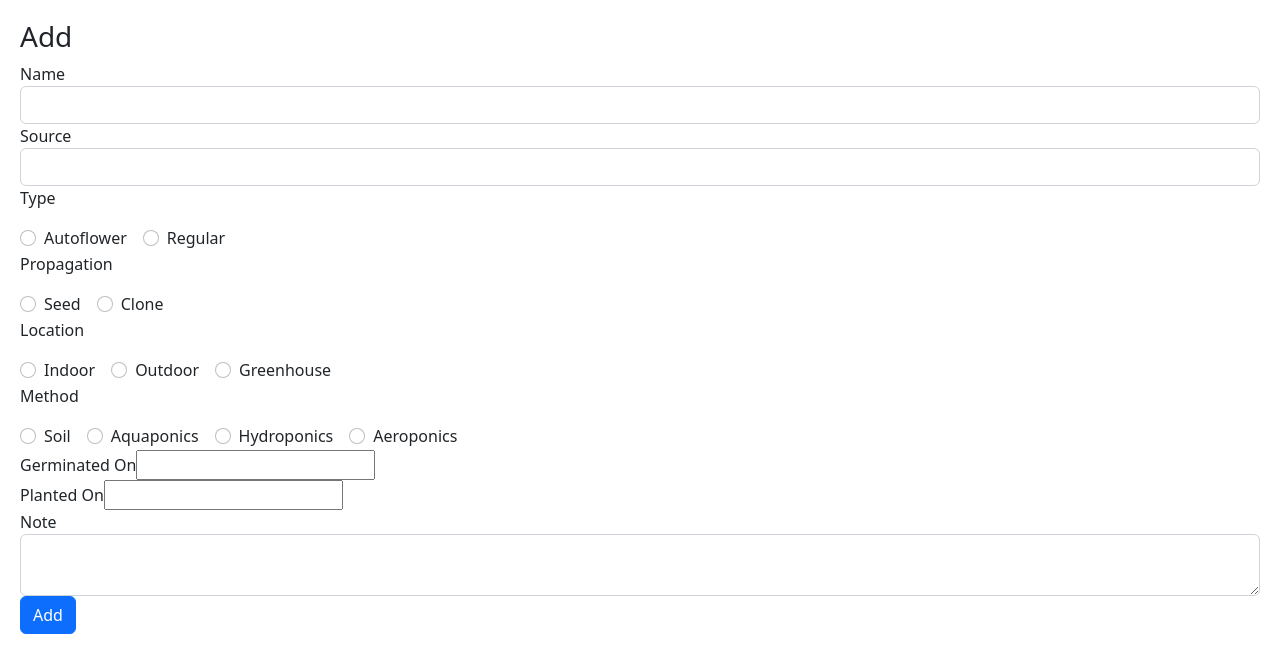
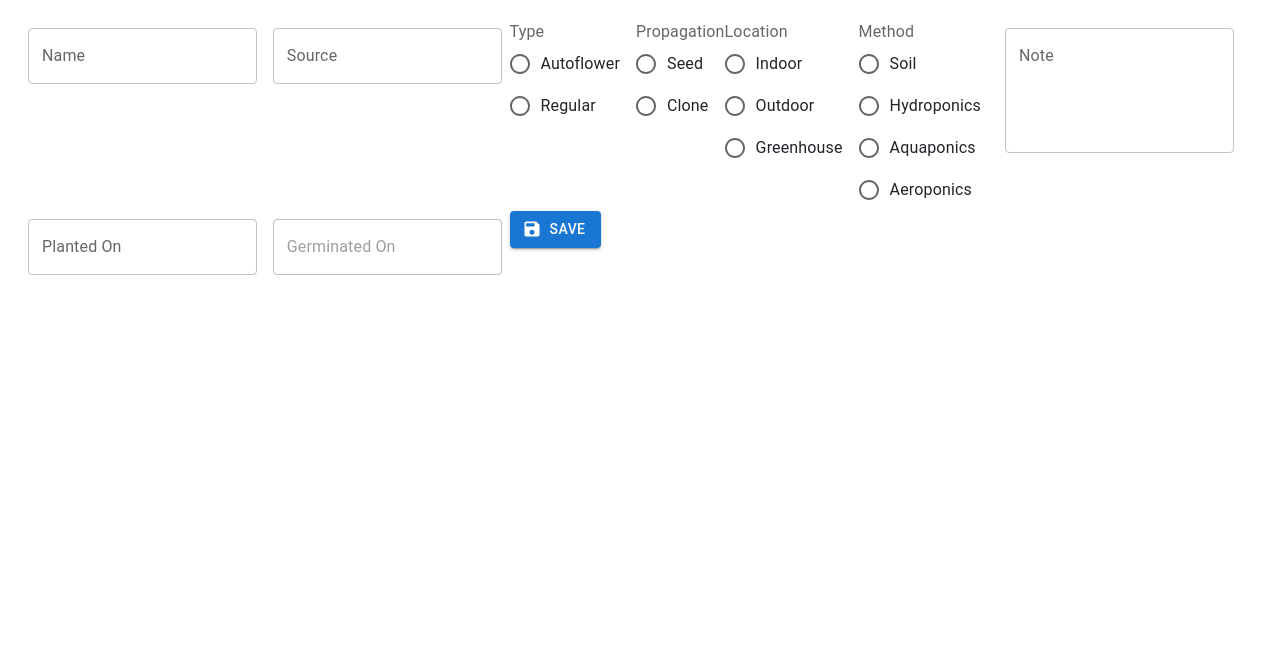
Before and after one commit to terrypinn/grow-log, a React (Create React App) app in the folder client/: page /plant/add in a window 1280 px wide. Shown: the top 672 px of the page. Built offline with nearby package versions, Linux system fonts and the light colour scheme.

Commit message:
Move to Material UI

```diff
--- a/client/src/components/PlantAdd.js
+++ b/client/src/components/PlantAdd.js
@@ -1,25 +1,37 @@
 import { useState } from 'react';
 import { useNavigate } from 'react-router';
-import DatePicker from 'react-datepicker';
-import { format } from 'date-fns'
+import * as datefns from 'date-fns'
 
-import 'react-datepicker/dist/react-datepicker.css';
+import Box from '@mui/material/Box';
+import TextField from '@mui/material/TextField';
+import Button from '@mui/material/Button';
+import Radio from '@mui/material/Radio';
+import RadioGroup from '@mui/material/RadioGroup';
+import FormControlLabel from '@mui/material/FormControlLabel';
+import FormControl from '@mui/material/FormControl';
+import FormLabel from '@mui/material/FormLabel';
+import SaveIcon from '@mui/icons-material/Save';
+
+import { AdapterDateFns } from '@mui/x-date-pickers/AdapterDateFns';
+import { LocalizationProvider } from '@mui/x-date-pickers/LocalizationProvider';
+import { DatePicker } from '@mui/x-date-pickers/DatePicker';
+
 
 export default function PlantAdd() {
   const [form, setForm] = useState({
-    germinated_on: '',
+    germinated_on: null,
     location: '',
     method: '',
     name: '',
     note: '',
-    planted_on: '',
+    planted_on: null,
     propagation: '',
     source: '',
     type: '',
   });
+
   const navigate = useNavigate();
 
-  // update state properties
   function updateForm(value) {
     return setForm((prev) => {
       return { ...prev, ...value };
@@ -30,9 +42,6 @@ export default function PlantAdd() {
     e.preventDefault();
 
     const data = { ...form };
-
-    if (form.germinated_on) data.germinated_on = format(form.germinated_on, 'yyyy-MM-dd');
-    if (form.planted_on) data.planted_on = format(form.planted_on, 'yyyy-MM-dd');
 
     await fetch('http://localhost:5000/plant', {
       method: 'POST',
@@ -50,218 +59,121 @@ export default function PlantAdd() {
   }
 
   return (
-    <div>
-      <h3>Add</h3>
-      <form onSubmit={onSubmit}>
-        <div className="form-group">
-          <label htmlFor="name">Name</label>
-          <input
-            type="text"
-            className="form-control"
+
+    <Box
+      component="form"
+      sx={{
+        '& .MuiTextField-root': { m: 1, width: '25ch' },
+      }}
+      noValidate
+      autoComplete="off"
+      onSubmit={onSubmit}
+    >
+
+      <TextField
         id="name"
+        label="Name"
         value={form.name}
         onChange={(e) => updateForm({ name: e.target.value })}
       />
-        </div>
 
-        <div className="form-group">
-          <label htmlFor="source">Source</label>
-          <input
-            type="text"
-            className="form-control"
+      <TextField
         id="source"
+        label="Source"
         value={form.source}
         onChange={(e) => updateForm({ source: e.target.value })}
       />
-        </div>
 
-        <div className="form-group">
-          <p>Type</p>
-          <div className="form-check form-check-inline">
-            <input
-              className="form-check-input"
-              type="radio"
-              name="typeOptions"
-              id="typeAutoflower"
-              value="Autoflower"
-              checked={form.type === "Autoflower"}
+      <FormControl>
+        <FormLabel id="plant-type-radio-buttons-group">Type</FormLabel>
+        <RadioGroup
+          aria-labelledby="plant-type-radio-buttons-group"
+          name="tyoe-options"
+          value={form.type}
           onChange={(e) => updateForm({ type: e.target.value })}
-            />
-            <label htmlFor="typeAutoflower" className="form-check-label">Autoflower</label>
-          </div>
-          <div className="form-check form-check-inline">
-            <input
-              className="form-check-input"
-              type="radio"
-              name="typeOptions"
-              id="typeRegular"
-              value="Regular"
-              checked={form.type === "Regular"}
-              onChange={(e) => updateForm({ type: e.target.value })}
-            />
-            <label htmlFor="typeRegular" className="form-check-label">Regular</label>
-          </div>
-        </div>
+        >
+          <FormControlLabel value="Autoflower" control={<Radio />} label="Autoflower" />
+          <FormControlLabel value="Regular" control={<Radio />} label="Regular" />
+        </RadioGroup>
+      </FormControl>
 
-        <div className="form-group">
-          <p>Propagation</p>
-          <div className="form-check form-check-inline">
-            <input
-              className="form-check-input"
-              type="radio"
-              name="propagationOptions"
-              id="propagationSeed"
-              value="Seed"
-              checked={form.propagation === "Seed"}
+      <FormControl>
+        <FormLabel id="plant-propagation-radio-buttons-group">Propagation</FormLabel>
+        <RadioGroup
+          aria-labelledby="plant-propagation-radio-buttons-group"
+          name="propagation-options"
+          value={form.propagation}
           onChange={(e) => updateForm({ propagation: e.target.value })}
-            />
-            <label htmlFor="propagationSeed" className="form-check-label">Seed</label>
-          </div>
-          <div className="form-check form-check-inline">
-            <input
-              className="form-check-input"
-              type="radio"
-              name="propagationOptions"
-              id="propagationClone"
-              value="Clone"
-              checked={form.propagation === "Clone"}
-              onChange={(e) => updateForm({ propagation: e.target.value })}
-            />
-            <label htmlFor="propagationClone" className="form-check-label">Clone</label>
-          </div>
-        </div>
+        >
+          <FormControlLabel value="Seed" control={<Radio />} label="Seed" />
+          <FormControlLabel value="Clone" control={<Radio />} label="Clone" />
+        </RadioGroup>
+      </FormControl>
 
-        <div className="form-group">
-          <p>Location</p>
-          <div className="form-check form-check-inline">
-            <input
-              className="form-check-input"
-              type="radio"
-              name="locationOptions"
-              id="locationIndoor"
-              value="Indoor"
-              checked={form.location === "Indoor"}
+      <FormControl>
+        <FormLabel id="plant-location-radio-buttons-group">Location</FormLabel>
+        <RadioGroup
+          aria-labelledby="plant-location-radio-buttons-group"
+          name="location-options"
+          value={form.location}
           onChange={(e) => updateForm({ location: e.target.value })}
-            />
-            <label htmlFor="locationIndoor" className="form-check-label">Indoor</label>
-          </div>
-          <div className="form-check form-check-inline">
-            <input
-              className="form-check-input"
-              type="radio"
-              name="locationOptions"
-              id="locationOutdoor"
-              value="Outdoor"
-              checked={form.location === "Outdoor"}
-              onChange={(e) => updateForm({ location: e.target.value })}
-            />
-            <label htmlFor="locationOutdoor" className="form-check-label">Outdoor</label>
-          </div>
-          <div className="form-check form-check-inline">
-            <input
-              className="form-check-input"
-              type="radio"
-              name="locationOptions"
-              id="locationGreenhouse"
-              value="Greenhouse"
-              checked={form.location === "Greenhouse"}
-              onChange={(e) => updateForm({ location: e.target.value })}
-            />
-            <label htmlFor="locationGreenhouse" className="form-check-label">Greenhouse</label>
-          </div>
-        </div>
+        >
+          <FormControlLabel value="Indoor" control={<Radio />} label="Indoor" />
+          <FormControlLabel value="Outdoor" control={<Radio />} label="Outdoor" />
+          <FormControlLabel value="Greenhouse" control={<Radio />} label="Greenhouse" />
+        </RadioGroup>
+      </FormControl>
 
-        <div className="form-group">
-          <p>Method</p>
-          <div className="form-check form-check-inline">
-            <input
-              className="form-check-input"
-              type="radio"
-              name="methodOptions"
-              id="methodSoil"
-              value="Soil"
-              checked={form.method === "Soil"}
+      <FormControl>
+        <FormLabel id="plant-method-radio-buttons-group">Method</FormLabel>
+        <RadioGroup
+          aria-labelledby="plant-method-radio-buttons-group"
+          name="method-options"
+          value={form.method}
           onChange={(e) => updateForm({ method: e.target.value })}
-            />
-            <label htmlFor="methodSoil" className="form-check-label">Soil</label>
-          </div>
-          <div className="form-check form-check-inline">
-            <input
-              className="form-check-input"
-              type="radio"
-              name="methodOptions"
-              id="methodAquaponics"
-              value="Aquaponics"
-              checked={form.method === "Aquaponics"}
-              onChange={(e) => updateForm({ method: e.target.value })}
-            />
-            <label htmlFor="methodAquaponics" className="form-check-label">Aquaponics</label>
-          </div>
-          <div className="form-check form-check-inline">
-            <input
-              className="form-check-input"
-              type="radio"
-              name="methodOptions"
-              id="methodHydroponics"
-              value="Hydroponics"
-              checked={form.method === "Hydroponics"}
-              onChange={(e) => updateForm({ method: e.target.value })}
-            />
-            <label htmlFor="methodHydroponics" className="form-check-label">Hydroponics</label>
-          </div>
-          <div className="form-check form-check-inline">
-            <input
-              className="form-check-input"
-              type="radio"
-              name="methodOptions"
-              id="methodAeroponics"
-              value="Aeroponics"
-              checked={form.method === "Aeroponics"}
-              onChange={(e) => updateForm({ method: e.target.value })}
-            />
-            <label htmlFor="methodAeroponics" className="form-check-label">Aeroponics</label>
-          </div>
-        </div>
+        >
+          <FormControlLabel value="Soil" control={<Radio />} label="Soil" />
+          <FormControlLabel value="Hydroponics" control={<Radio />} label="Hydroponics" />
+          <FormControlLabel value="Aquaponics" control={<Radio />} label="Aquaponics" />
+          <FormControlLabel value="Aeroponics" control={<Radio />} label="Aeroponics" />
+        </RadioGroup>
+      </FormControl>
 
-        <div className="form-group">
-          <label htmlFor="germinated-on">Germinated On</label>
-          <DatePicker
-            id='germinated-on'
-            dateFormat="dd/MM/yyyy"
-            onChange={(date) => updateForm({ germinated_on: date })}
-            selected={form.germinated_on}
-          />
-        </div>
-
-        <div className="form-group">
-          <label htmlFor="planted-on">Planted On</label>
-          <DatePicker
-            id='planted-on'
-            dateFormat="dd/MM/yyyy"
-            onChange={(date) => updateForm({ planted_on: date })}
-            selected={form.planted_on}
-          />
-        </div>
-
-        <div className="form-group">
-          <label htmlFor="note">Note</label>
-          <textarea
-            className="form-control"
+      <TextField
         id="note"
+        label="Note"
+        multiline
+        rows={4}
         value={form.note}
         onChange={(e) => updateForm({ note: e.target.value })}
+      // style={{ width: "92%" }}
       />
-        </div>
 
-        <div className="form-group">
-          <input
+      <LocalizationProvider dateAdapter={AdapterDateFns}>
+        <DatePicker
+          label="Planted On"
+          value={form.planted_on}
+          inputFormat="dd/MM/yyyy"
+          onChange={(value) => updateForm({ planted_on: datefns.format(value, 'yyyy-MM-dd') })}
+          renderInput={(params) => <TextField {...params} />}
+        />
+        <DatePicker
+          disabled={!form.propagation || form.propagation === 'Clone'}
+          label="Germinated On"
+          value={form.germinated_on}
+          inputFormat="dd/MM/yyyy"
+          onChange={(value) => updateForm({ germinated_on: datefns.format(value, 'yyyy-MM-dd') })}
+          renderInput={(params) => <TextField {...params} />}
+        />
+      </LocalizationProvider>
+
+      <Button
         type="submit"
-            value="Add"
-            className="btn btn-primary"
-          />
-        </div>
+        startIcon={<SaveIcon />}
+        variant="contained">
+        Save
+      </Button>
 
-      </form>
-    </div>
+    </Box>
   );
 }
--- a/client/src/components/PlantList.js
+++ b/client/src/components/PlantList.js
@@ -1,27 +1,20 @@
-import React, { useEffect, useState } from 'react';
-import { Link } from 'react-router-dom';
+import { useEffect, useState } from 'react';
+import { useNavigate } from 'react-router';
 import { formatDistance } from 'date-fns'
 
-const Plant = (props) => (
-  <tr>
-    <td>{props.plant.name}</td>
-    <td>{props.plant.type}</td>
-    <td>{formatDistance(props.plant.created_on, Date.now(), { addSuffix: true })}</td>
-    <td>
-      <Link className="btn btn-link" to={`/plant/${props.plant._id}`}>View</Link> |
-      <button className="btn btn-link"
-        onClick={() => {
-          props.deletePlant(props.plant._id);
-        }}
-      >
-        Delete
-      </button>
-    </td>
-  </tr>
-);
+import Table from '@mui/material/Table';
+import TableBody from '@mui/material/TableBody';
+import TableCell from '@mui/material/TableCell';
+import TableContainer from '@mui/material/TableContainer';
+import TableHead from '@mui/material/TableHead';
+import TableRow from '@mui/material/TableRow';
+import Button from '@mui/material/Button';
+import Paper from '@mui/material/Paper';
+import AddCircleIcon from '@mui/icons-material/AddCircle';
 
 export default function PlantList() {
   const [plants, setPlants] = useState([]);
+  const navigate = useNavigate();
 
   // fetch plants from the database upon page loads
   useEffect(() => {
@@ -39,47 +32,46 @@ export default function PlantList() {
     }
 
     getPlants();
-
-    return;
   }, []);
 
-  async function deletePlant(id) {
-    await fetch(`http://localhost:5000/plant/${id}`, {
-      method: 'DELETE'
-    });
-
-    const newPlants = plants.filter((el) => el._id !== id);
-    setPlants(newPlants);
-  }
-
-  // map out the plants on the table
-  function plantList() {
-    return plants.map((plant) => {
-      return (
-        <Plant
-          plant={plant}
-          deletePlant={() => deletePlant(plant._id)}
-          key={plant._id}
-        />
-      );
-    });
-  }
-
   return (
-    <div>
-      <h3>Plants</h3>
-      <table className="table table-striped" style={{ marginTop: 20 }}>
-        <thead>
-          <tr>
-            <th>Name</th>
-            <th>Type</th>
-            <th>Created On</th>
-            <th>Action</th>
-          </tr>
-        </thead>
-        <tbody>{plantList()}</tbody>
-      </table>
-      <Link className="btn btn-link" to={`/plant/add`}>Add</Link>
-    </div>
+    <TableContainer component={Paper}>
+      <Table sx={{ minWidth: 650 }} aria-label="simple table">
+        <TableHead>
+          <TableRow>
+            <TableCell>
+              <h3>My&nbsp;Plants</h3>
+            </TableCell>
+            <TableCell />
+            <TableCell align="right">
+              <Button
+                onClick={() => navigate('/plant/add')}
+                startIcon={<AddCircleIcon />}
+                variant="contained">
+                Add
+              </Button>
+            </TableCell>
+          </TableRow>
+          <TableRow>
+            <TableCell>Name</TableCell>
+            <TableCell align="right">Type</TableCell>
+            <TableCell align="right">Created&nbsp;On</TableCell>
+          </TableRow>
+        </TableHead>
+        <TableBody>
+          {plants.map((row) => (
+            <TableRow
+              key={row._id}
+              onClick={() => navigate(`/plant/${row._id}`)}
+              sx={{ '&:last-child td, &:last-child th': { border: 0 } }}
+            >
+              <TableCell component="th" scope="row">{row.name}</TableCell>
+              <TableCell align="right">{row.type}</TableCell>
+              <TableCell align="right">{formatDistance(row.created_on, Date.now(), { addSuffix: true })}</TableCell>
+            </TableRow>
+          ))}
+        </TableBody>
+      </Table>
+    </TableContainer>
   );
 }
```
Also changed, not shown: client/package.json (+6 -1 lines), 1 other file (tests, documents, lock files or other folders). Lines whose indentation alone changed are shown as unchanged.
